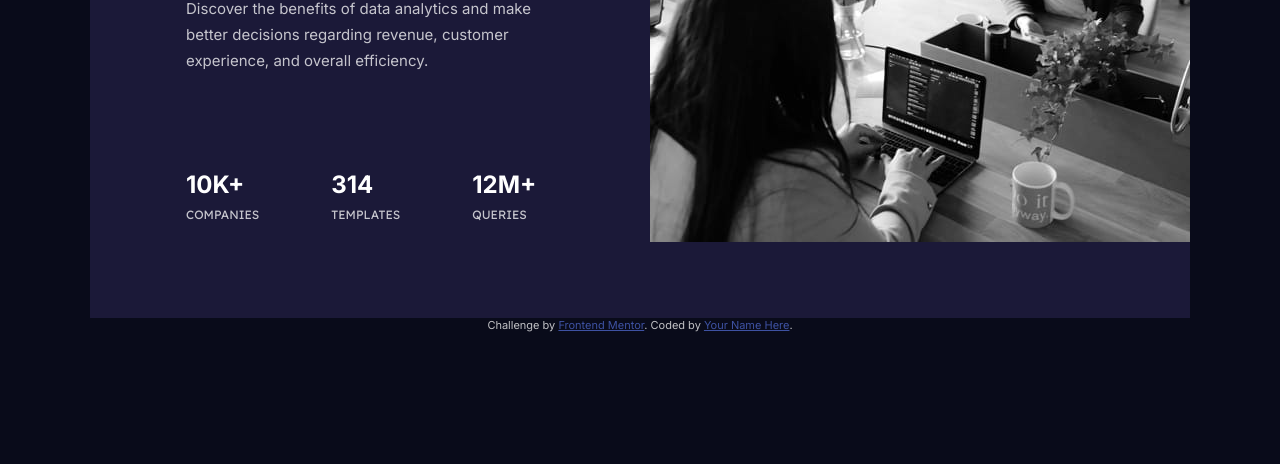
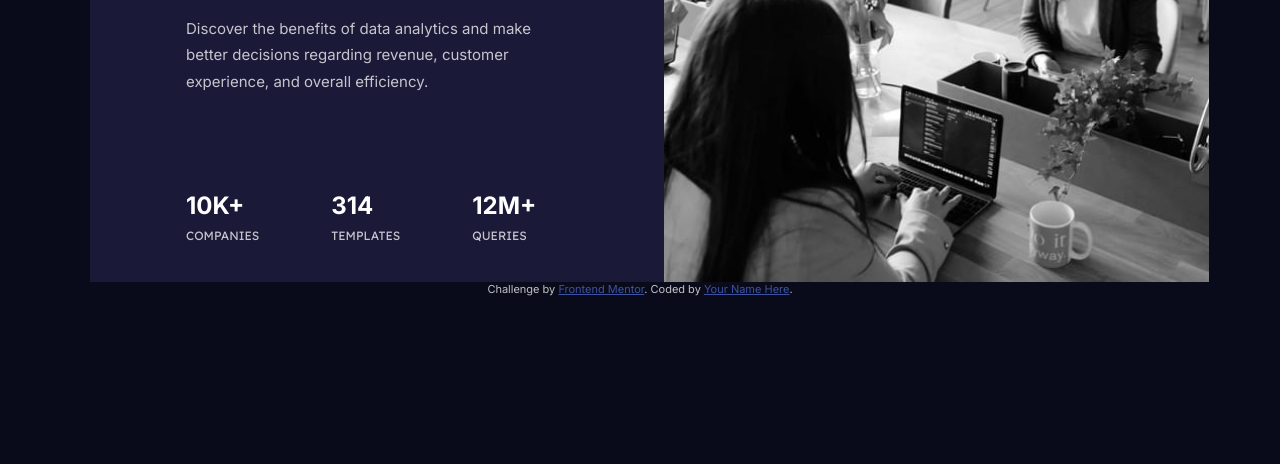
Before and after one commit to DylanMathews/StatsPreviewCardComponent, a plain HTML site: page index.html in a window 1280 px wide. Shown: the part 336-800 px from the top of the page. Drawn offline with Linux system fonts and the light colour scheme.

Commit message:
Fix card content proportions
The card's image and content need to occupy half space, and the text
was out of proportion with the spec.

- The left and right halves are given `flex 1 0 50%`.
- The padding for the card's contents are no longer uniform.
- The margin-top of the stats have been reduced.

```diff
--- a/style.css
+++ b/style.css
@@ -30,10 +30,11 @@ body {
 }
 
 .card > .content {
+    flex: 1 0 50%;
     display: flex;
     flex-direction: column;
     gap: 2rem;
-    padding: 6rem;
+    padding: 5rem 8rem 0rem 6rem;
 }
 
 .card > .content > .title {
@@ -67,3 +68,8 @@ body {
     margin-top: 4rem;
     list-style: none;
 }
+
+.card > picture > img {
+    flex: 1 0 50%;
+    height: 100%;
+}
```
